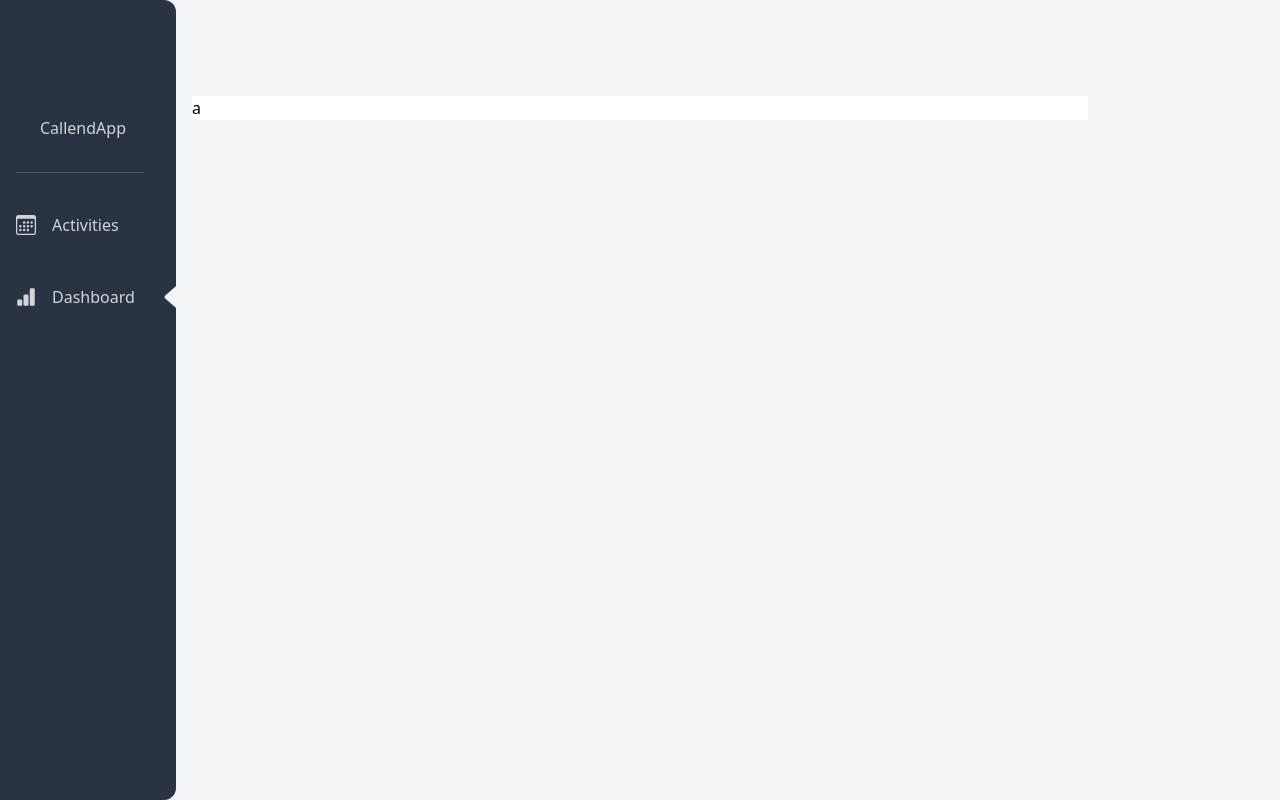
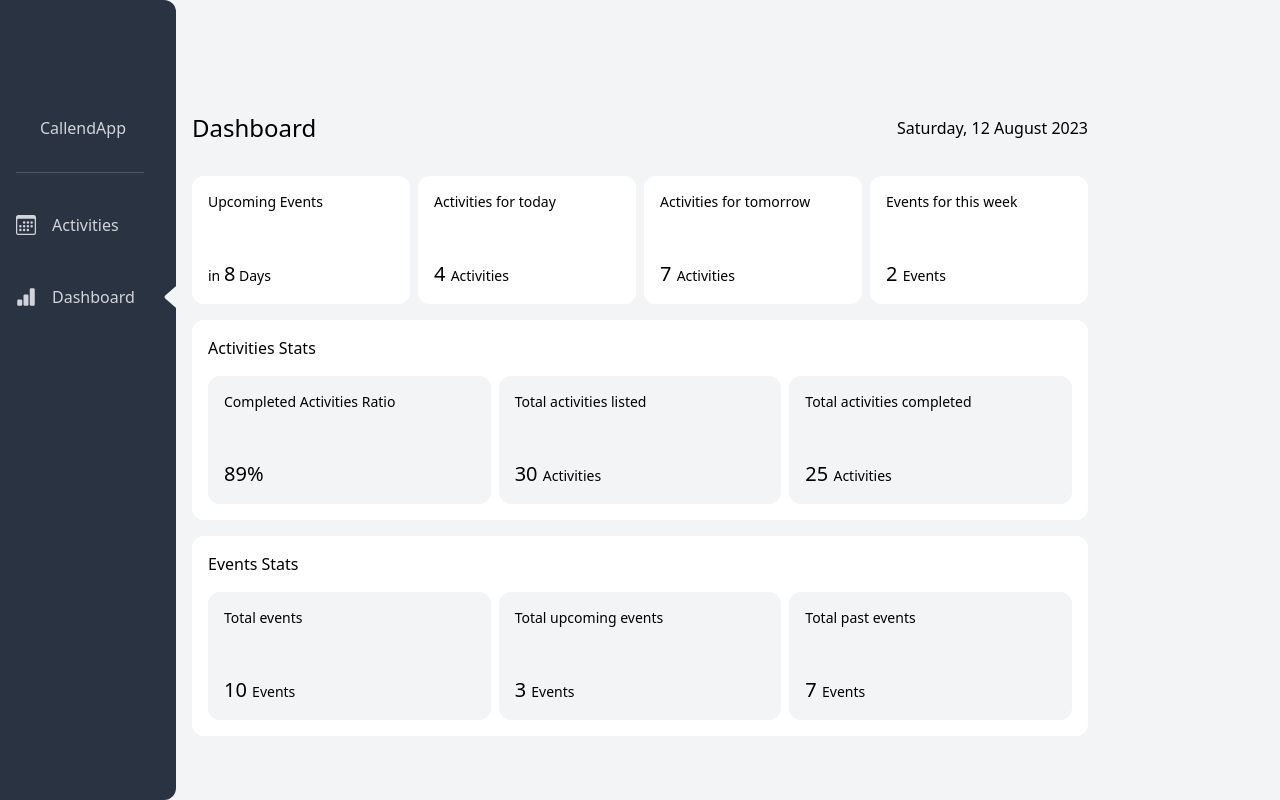
Before and after one commit to megatronhehe/calendar-app, a React (Vite) app: page /dashboard in a window 1280 px wide. Built offline with nearby package versions, Linux system fonts and the light colour scheme; some icons are missing.

Commit message:
featuer added: dashboardui design , not dynamic yet but soon will

```diff
--- a/src/pages/Dashboard/Dashboard.jsx
+++ b/src/pages/Dashboard/Dashboard.jsx
@@ -2,11 +2,87 @@ import React from "react";
 
 const Dashboard = () => {
 	return (
-		<div className="relative font-light ">
+		<main className="relative mb-20 font-light">
 			<section className="flex flex-col gap-4 ">
-				<div className="bg-white">a</div>
+				<div className="flex flex-row items-center justify-between w-full py-4 rounded-xl">
+					<h2 className="text-2xl">Dashboard</h2>
+					<p>Saturday, 12 August 2023</p>
+				</div>
+
+				<div className="flex justify-between w-full gap-2 pb-1 overflow-auto text-sm scroll-smooth sm:pb-0">
+					<div className="flex flex-col justify-between flex-shrink-0 w-32 h-32 p-4 bg-white sm:flex-shrink sm:w-1/4 rounded-xl">
+						<h2>Upcoming Events</h2>
+						<p className="text-sm">
+							in <span className="text-xl">8</span> Days
+						</p>
+					</div>
+					<div className="flex flex-col justify-between flex-shrink-0 w-32 h-32 p-4 bg-white sm:flex-shrink sm:w-1/4 rounded-xl">
+						<h2>Activities for today</h2>
+						<p className="text-xl ">
+							4 <span className="text-sm">Activities</span>
+						</p>
+					</div>
+					<div className="flex flex-col justify-between flex-shrink-0 w-32 h-32 p-4 bg-white sm:flex-shrink sm:w-1/4 rounded-xl">
+						<h2>Activities for tomorrow</h2>
+						<p className="text-xl ">
+							7 <span className="text-sm">Activities</span>
+						</p>
+					</div>
+					<div className="flex flex-col justify-between flex-shrink-0 w-32 h-32 p-4 bg-white sm:flex-shrink sm:w-1/4 rounded-xl">
+						<h2>Events for this week</h2>
+						<p className="text-xl">
+							2 <span className="text-sm">Events</span>
+						</p>
+					</div>
+				</div>
+
+				<div className="flex flex-col p-4 bg-white rounded-xl">
+					<h1>Activities Stats</h1>
+					<div className="flex gap-2 pb-1 mt-4 overflow-auto text-sm sm:pb-0">
+						<div className="flex flex-col justify-between flex-shrink-0 w-32 h-32 p-4 bg-gray-100 sm:flex-shrink sm:w-full rounded-xl">
+							<h2>Completed Activities Ratio</h2>
+							<p className="text-xl">89%</p>
+						</div>
+						<div className="flex flex-col justify-between flex-shrink-0 w-32 h-32 p-4 bg-gray-100 sm:flex-shrink sm:w-full rounded-xl">
+							<h2>Total activities listed</h2>
+							<p className="mt-4 text-xl">
+								30 <span className="text-sm">Activities</span>
+							</p>
+						</div>
+						<div className="flex flex-col justify-between flex-shrink-0 w-32 h-32 p-4 bg-gray-100 sm:flex-shrink sm:w-full rounded-xl">
+							<h2>Total activities completed</h2>
+							<p className="mt-4 text-xl">
+								25 <span className="text-sm">Activities</span>
+							</p>
+						</div>
+					</div>
+				</div>
+
+				<div className="flex flex-col p-4 bg-white rounded-xl">
+					<h1>Events Stats</h1>
+					<div className="flex gap-2 pb-1 mt-4 overflow-auto text-sm sm:pb-0">
+						<div className="flex flex-col justify-between flex-shrink-0 w-32 h-32 p-4 bg-gray-100 sm:flex-shrink sm:w-full rounded-xl">
+							<h2>Total events</h2>
+							<p className="text-xl">
+								10 <span className="text-sm">Events</span>
+							</p>
+						</div>
+						<div className="flex flex-col justify-between flex-shrink-0 w-32 h-32 p-4 bg-gray-100 sm:flex-shrink sm:w-full rounded-xl">
+							<h2>Total upcoming events</h2>
+							<p className="mt-4 text-xl">
+								3 <span className="text-sm">Events</span>
+							</p>
+						</div>
+						<div className="flex flex-col justify-between flex-shrink-0 w-32 h-32 p-4 bg-gray-100 sm:flex-shrink sm:w-full rounded-xl">
+							<h2>Total past events</h2>
+							<p className="mt-4 text-xl">
+								7 <span className="text-sm">Events</span>
+							</p>
+						</div>
+					</div>
+				</div>
 			</section>
-		</div>
+		</main>
 	);
 };
 
```
